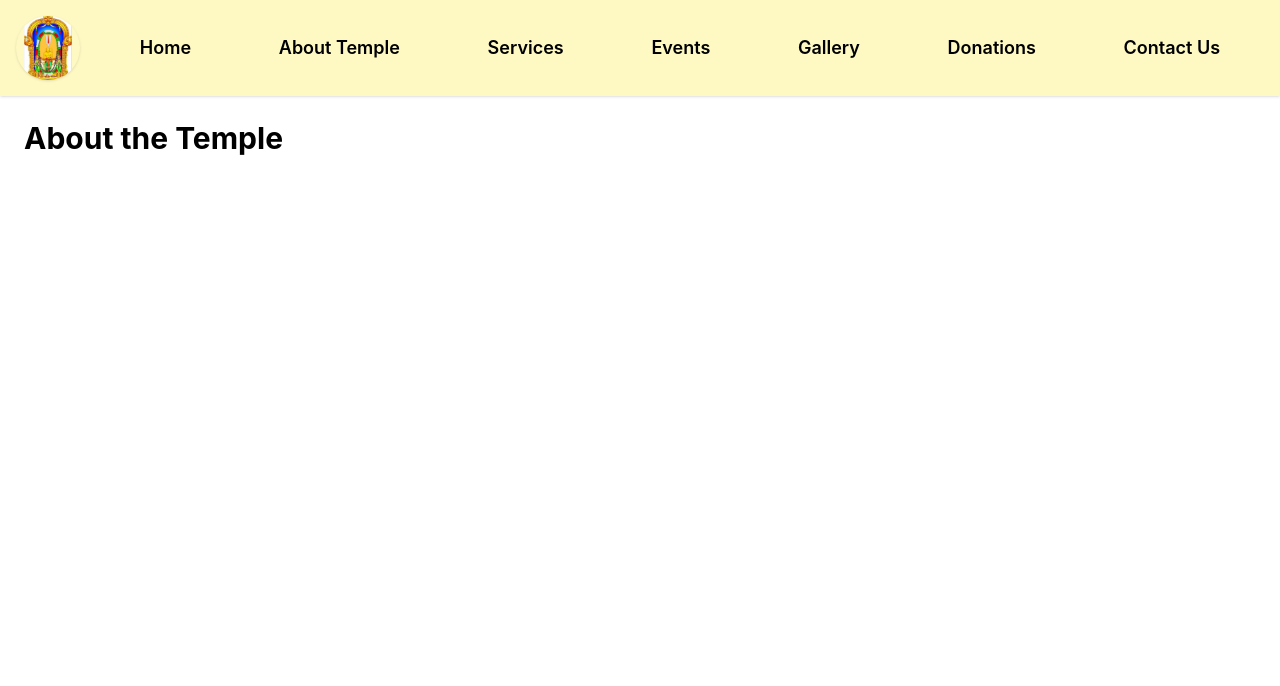
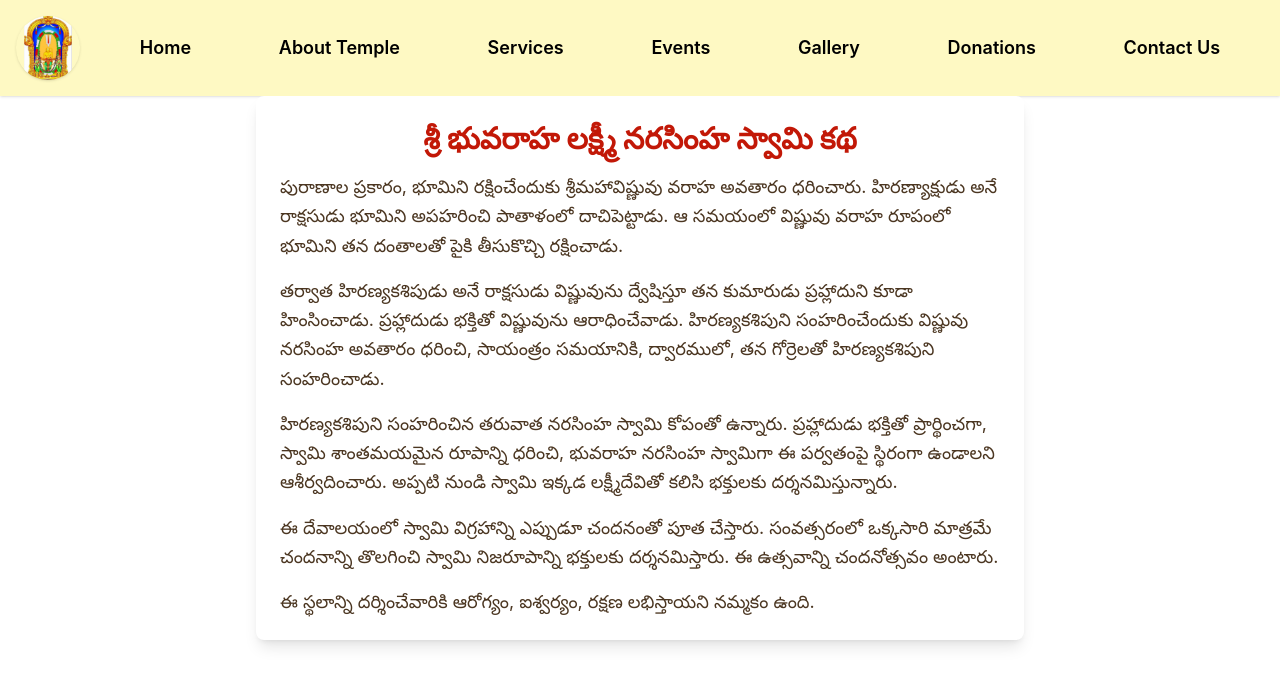
Before and after one commit to naveen3146/vlns-temple-webapp, a React (Create React App) app: page /about in a window 1280 px wide. Shown: the top 686 px of the page. Built offline with nearby package versions, Linux system fonts and the light colour scheme.

Commit message:
add about info about the temple

```diff
--- a/src/pages/AboutPage.js
+++ b/src/pages/AboutPage.js
@@ -1,7 +1,26 @@
 export default function AboutPage() {
   return (
-    <div className="p-6">
-      <h2 className="text-3xl font-bold">About the Temple</h2>
+    <div className="p-6 max-w-3xl mx-auto bg-white rounded-lg shadow-lg">
+      <h2 className="text-3xl font-bold text-[#C21807] mb-4 text-center">
+        శ్రీ భువరాహ లక్ష్మీ నరసింహ స్వామి కథ
+      </h2>
+      <div className="text-lg text-[#4B3621] leading-relaxed space-y-4">
+        <p>
+          పురాణాల ప్రకారం, భూమిని రక్షించేందుకు శ్రీమహావిష్ణువు వరాహ అవతారం ధరించారు. హిరణ్యాక్షుడు అనే రాక్షసుడు భూమిని అపహరించి పాతాళంలో దాచిపెట్టాడు. ఆ సమయంలో విష్ణువు వరాహ రూపంలో భూమిని తన దంతాలతో పైకి తీసుకొచ్చి రక్షించాడు.
+        </p>
+        <p>
+          తర్వాత హిరణ్యకశిపుడు అనే రాక్షసుడు విష్ణువును ద్వేషిస్తూ తన కుమారుడు ప్రహ్లాదుని కూడా హింసించాడు. ప్రహ్లాదుడు భక్తితో విష్ణువును ఆరాధించేవాడు. హిరణ్యకశిపుని సంహరించేందుకు విష్ణువు నరసింహ అవతారం ధరించి, సాయంత్రం సమయానికి, ద్వారములో, తన గోర్రెలతో హిరణ్యకశిపుని సంహరించాడు.
+        </p>
+        <p>
+          హిరణ్యకశిపుని సంహరించిన తరువాత నరసింహ స్వామి కోపంతో ఉన్నారు. ప్రహ్లాదుడు భక్తితో ప్రార్థించగా, స్వామి శాంతమయమైన రూపాన్ని ధరించి, భువరాహ నరసింహ స్వామిగా ఈ పర్వతంపై స్థిరంగా ఉండాలని ఆశీర్వదించారు. అప్పటి నుండి స్వామి ఇక్కడ లక్ష్మీదేవితో కలిసి భక్తులకు దర్శనమిస్తున్నారు.
+        </p>
+        <p>
+          ఈ దేవాలయంలో స్వామి విగ్రహాన్ని ఎప్పుడూ చందనంతో పూత చేస్తారు. సంవత్సరంలో ఒక్కసారి మాత్రమే చందనాన్ని తొలగించి స్వామి నిజరూపాన్ని భక్తులకు దర్శనమిస్తారు. ఈ ఉత్సవాన్ని చందనోత్సవం అంటారు.
+        </p>
+        <p>
+          ఈ స్థలాన్ని దర్శించేవారికి ఆరోగ్యం, ఐశ్వర్యం, రక్షణ లభిస్తాయని నమ్మకం ఉంది.
+        </p>
+      </div>
     </div>
   );
 }
```
Also changed, not shown: 1 other file (tests, documents, lock files or other folders).
